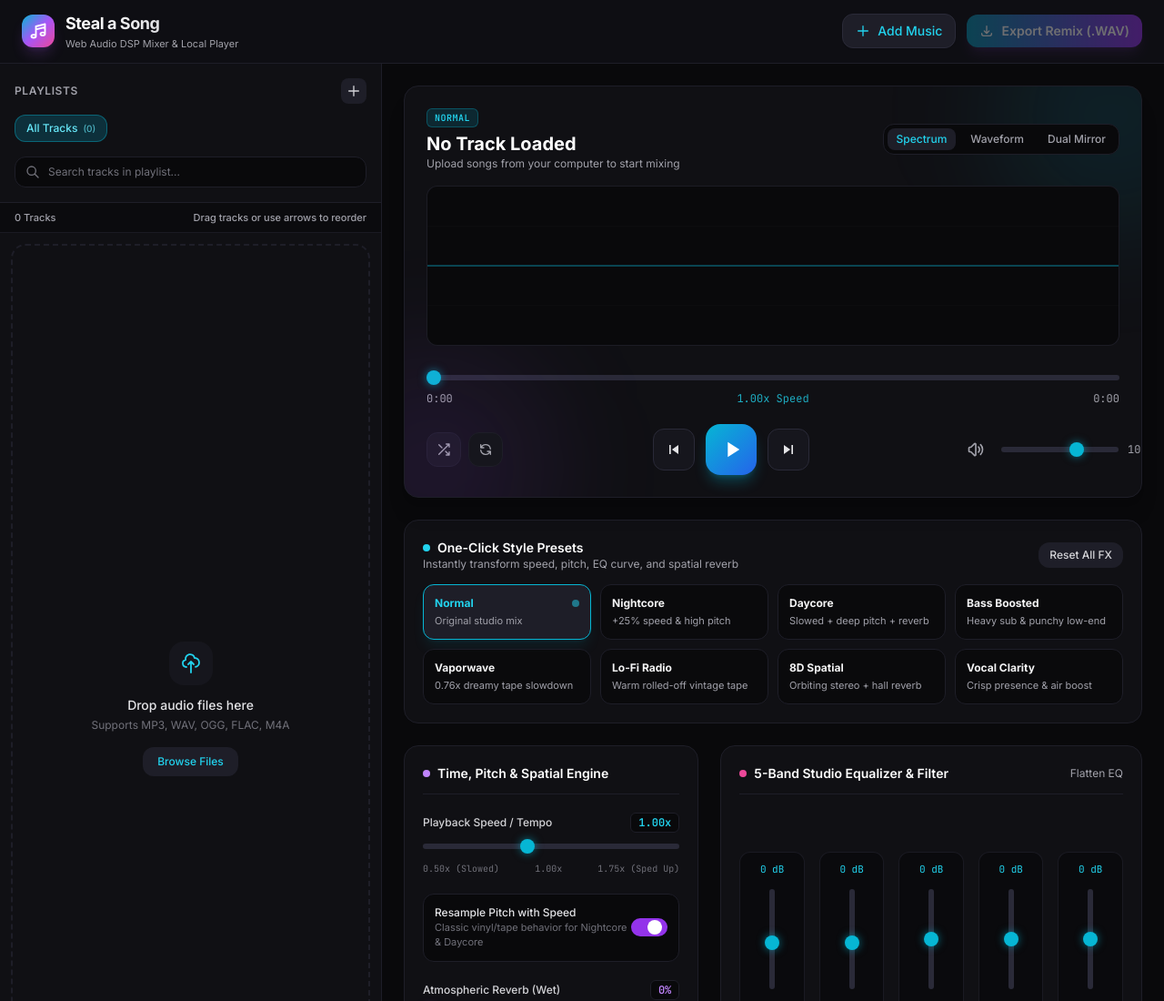
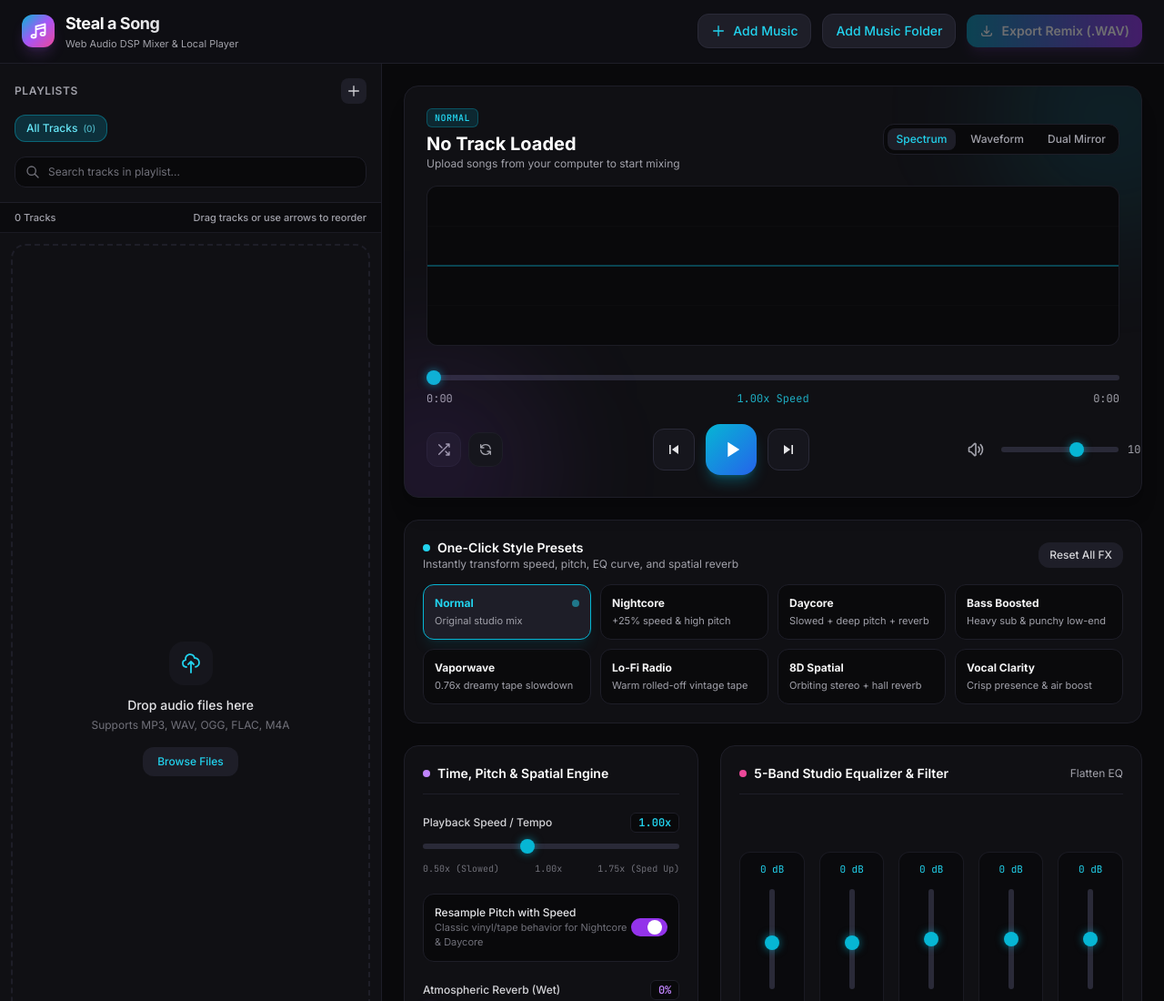
Before and after one commit to NichiMino/NM-Audio, a plain HTML site: page index.html in a window 1280 px wide. Shown: the top 1100 px of the page at 91% size. Drawn offline with nearby package versions, Linux system fonts and the light colour scheme.

Commit message:
Add folder-playlists.js script to index.html

```diff
--- a/index.html
+++ b/index.html
@@ -1,6 +1,7 @@
 <!DOCTYPE html>
 <html lang="en" class="dark">
 <head><script src="settings.js" defer></script>
+      <script src="folder-playlists.js" defer></script>
     <meta charset="UTF-8">
     <meta name="viewport" content="width=device-width, initial-scale=1.0">
     <title>Steal a Song — Local Audio Remix & DJ Deck</title>
```
